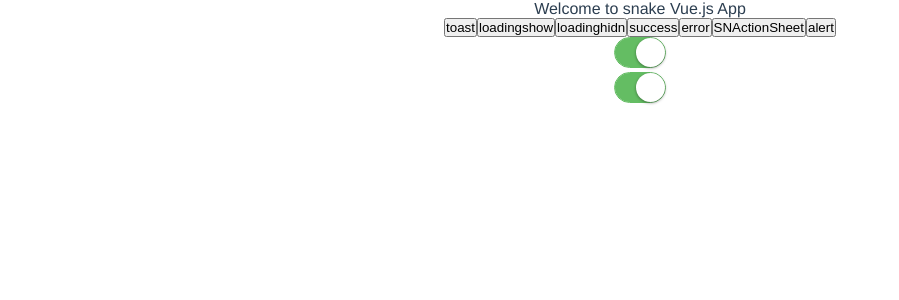
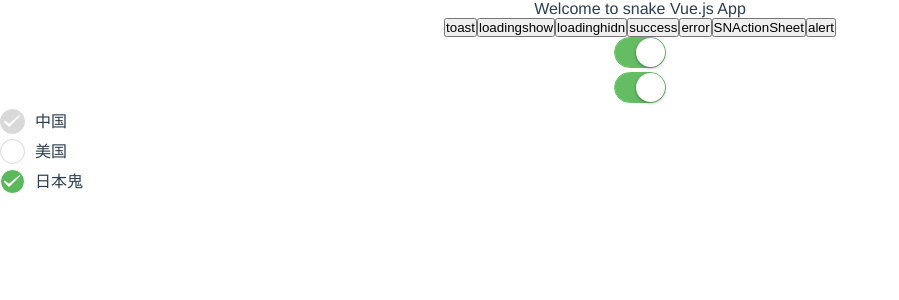
Before and after one commit to justin-yzx/vue-snake-ui, a Vue app: page /#/ in a window 1280 px wide. Shown: the top 300 px of the page, without its empty margins (0-899 px from the left). Built offline with nearby package versions, Linux system fonts and the light colour scheme.

Commit message:
checkbox

```diff
--- a/src/components/Hello.vue
+++ b/src/components/Hello.vue
@@ -13,7 +13,7 @@
             <button @click="showAlert()">alert</button>
             <SNSwitch v-model="snswitch"></SNSwitch>
             <SNSwitch v-model="snswitch"></SNSwitch>
-
+            <SNCheckBox :list="list" @result="result"></SNCheckBox>
         </div>
     </div>
 </template>
@@ -24,10 +24,18 @@
         data () {
             return {
                 msg: 'Welcome to snake Vue.js App',
-                snswitch: true
+                snswitch: true,
+                list:[
+                    {name:"中国",eng:"ch",checked:false,disabled:true},
+                    {name:"美国",eng:"am",checked:false,disabled:false},
+                    {name:"日本鬼",eng:"jp",checked:true,disabled:false}
+                ]
             }
         },
         methods: {
+            result(res){
+              console.log(res)
+            },
             showtoast(){
                 this.SNToast('snake');
             },
--- /dev/null
+++ b/src/snake/form/checkBox.vue
@@ -0,0 +1,127 @@
+<template>
+	<div>
+
+
+        <div  v-for="item in datalist" class="checkbox-con">
+
+            <label>
+                <input type="checkbox" :value="item.eng" v-model="checkedNames"  class="checkbox checkbox-green" :checked="item.checked" :disabled="item.disabled">
+                <span>{{item.name}}</span>
+            </label>
+
+
+        </div>
+
+	</div>
+</template>
+
+<script>
+	export default {
+		data(){
+			return {
+                checkedNames: [],
+                datalist:[]
+            }
+		},
+        props:{
+            list:Array
+        },
+        watch:{
+
+            checkedNames:{
+                handler(val, oldVal){
+                    this.$emit("result",val)
+                },
+                deep:true
+            }
+        },
+        mounted(){
+		    this.datalist=this.list
+            for(var i=0;i<this.list.length;i++){
+		        if(this.list[i].checked){
+                    this.checkedNames.push(this.list[i].eng)
+                }
+            }
+        }
+
+	}
+
+</script>
+<style>
+    .checkbox-con{
+        height: 30px;
+        line-height: 30px;
+        text-align: left;
+    }
+    .checkbox-con span{
+        position: absolute;
+    }
+    .checkbox {
+        -webkit-appearance: none;
+        position: relative;
+        width: 25px;
+        height: 25px;
+        top:2px;
+        margin-right: 10px;
+        background-color: #FFFFFF;
+        border: solid 1px #d9d9d9;
+        border-top-left-radius: 20px;
+        border-top-right-radius: 20px;
+        border-bottom-left-radius: 20px;
+        border-bottom-right-radius: 20px;
+
+        display: inline-block;
+    }
+
+    .checkbox:checked {
+        background-color: #18b4ed;
+        border: solid 1px #FFFFFF;
+    }
+    .checkbox:checked:before {
+        display: inline-block;
+        margin-top: 1px;
+        margin-left: 2px;
+        font-family: "weui";
+        content: "\EA08";
+        color: #FFFFFF;
+        font-size: 18px;
+    }
+    .checkbox:disabled {
+        background-color: #d9d9d9;
+        border: solid 1px #d9d9d9;
+    }
+    .checkbox:disabled:before {
+        display: inline-block;
+        margin-top: 1px;
+        margin-left: 2px;
+        font-family: "weui";
+        content:  "\EA08";
+        color: #FFFFFF;
+        font-size: 18px;
+    }
+    .checkbox.checkbox-green:checked {
+
+        background-color: #5cb85c;
+    }
+    .checkbox.checkbox-orange:checked {
+        background-color: #f0ad4e;
+    }
+    .checkbox.checkbox-s {
+        width: 19px;
+        height: 19px;
+    }
+    .checkbox.checkbox-s:before {
+        display: inline-block;
+        margin-top: 1px;
+        margin-left: 2px;
+        font-family: "weui";
+        content:  "\EA08";
+        color: #FFFFFF;
+        font-size: 13px;
+    }
+
+    .checkbox-anim {
+        -webkit-transition: background-color ease 0.2s;
+        transition: background-color ease 0.2s;
+    }
+</style>
--- a/src/snake/index.js
+++ b/src/snake/index.js
@@ -8,7 +8,7 @@ import toast from './toast'
 import actionSheet from './actionSheet'
 import alertView from './alertView'
 import SNSwitch from './form/switch'
-
+import SNCheckBox from './form/checkBox'
 export default{
     install(Vue){
         //toast提示
@@ -25,6 +25,6 @@ export default{
 
         //form
         Vue.component('SNSwitch',SNSwitch)
-
+        Vue.component('SNCheckBox',SNCheckBox)
     }
 }
```
